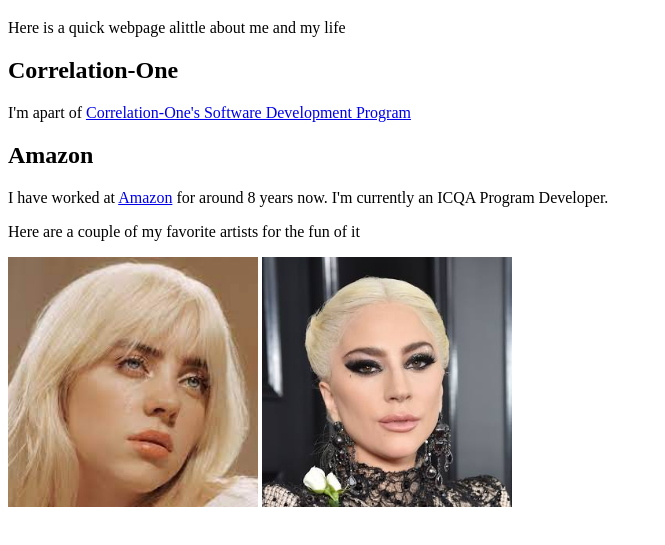
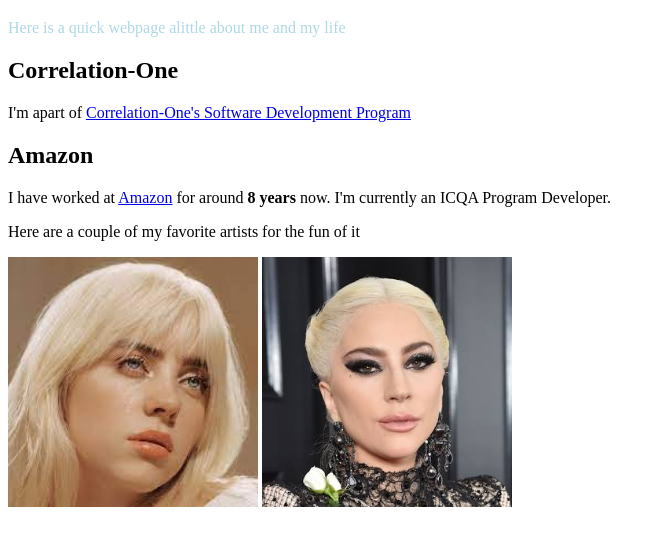
Before and after one commit to p4utl/Paulsfirstwebsite, a plain HTML site: page index.html in a window 1280 px wide. Shown: the part 87-632 px from the top of the page, without its empty margins (0-665 px from the left). Drawn offline with nearby package versions, Linux system fonts and the light colour scheme.

Commit message:
Update index.html
updated color and bolded part of sentence

```diff
--- a/index.html
+++ b/index.html
@@ -18,11 +18,11 @@
         <a href="work-history.html">Work History</a>
     </div>
     <h1>Paul Carey</h1>
-    <p>Here is a quick webpage alittle about me and my life</p>
+    <p style="color:lightblue;">Here is a quick webpage alittle about me and my life</p>
     <h2>Correlation-One</h2>
     <p>I'm apart of <a href="https://www.correlation-one.com/amazon-software-development">Correlation-One's Software Development Program</a></p>
     <h2>Amazon</h2>
-    <p>I have worked at <a href="https://www.amazon.com/">Amazon</a> for around 8 years now. I'm currently an ICQA Program Developer.</p>
+    <p>I have worked at <a href="https://www.amazon.com/">Amazon</a> for around <strong>8 years</strong> now. I'm currently an ICQA Program Developer.</p>
 
     <p>Here are a couple of my favorite artists for the fun of it</p>
     <img src="media\billieeilish.jpg" alt="Billie Eilish" width="250" height="250">
```
